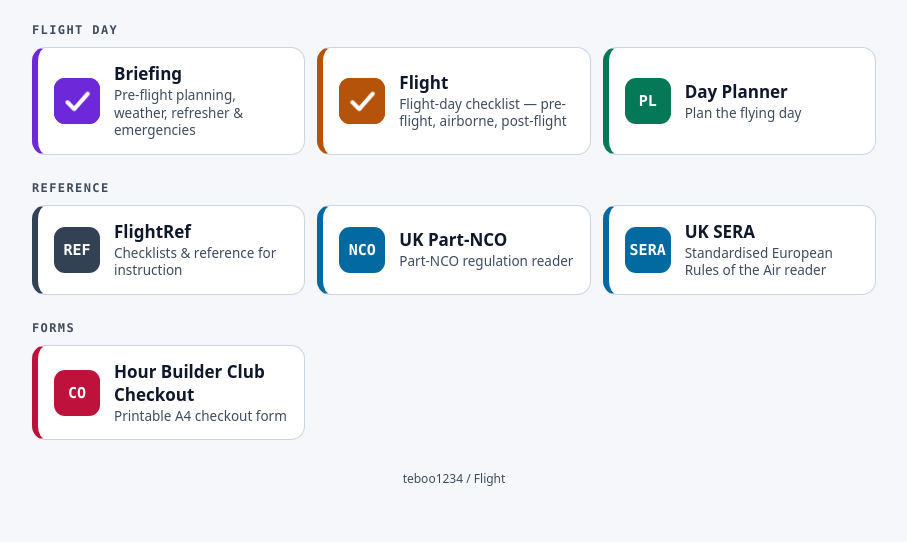
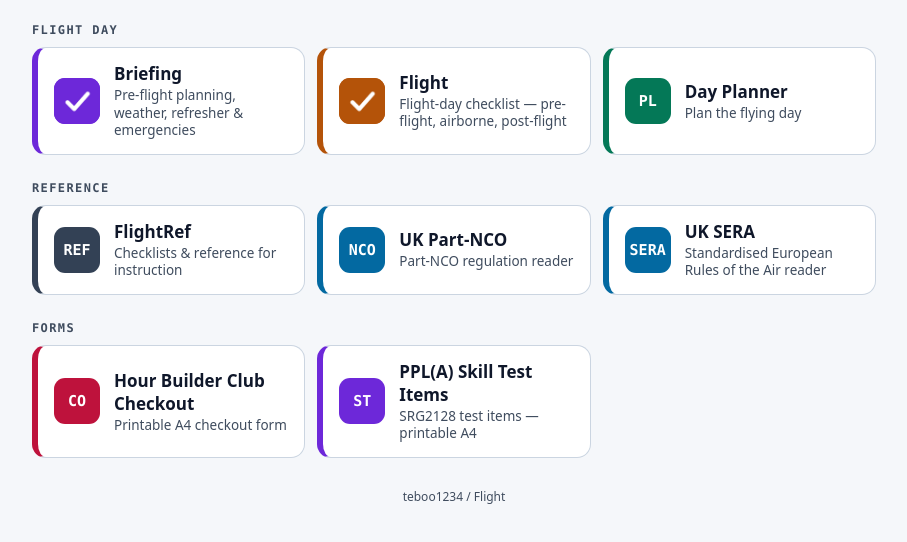
Before and after one commit to teboo1234/Flight, a plain HTML site: page home.html in a window 1280 px wide. Shown: the part 96-638 px from the top of the page, without its empty margins (186-1093 px from the left). Drawn offline with Linux system fonts and the light colour scheme.

Commit message:
Add files via upload

```diff
--- a/home.html
+++ b/home.html
@@ -94,6 +94,10 @@
     <div class="ico">CO</div>
     <div><div class="name">Hour Builder Club Checkout</div><div class="desc">Printable A4 checkout form</div></div>
   </a>
+  <a class="app" href="SRG2128.html" style="--c:var(--violet)">
+    <div class="ico">ST</div>
+    <div><div class="name">PPL(A) Skill Test Items</div><div class="desc">SRG2128 test items — printable A4</div></div>
+  </a>
 </div>
 
 <footer>teboo1234 / Flight</footer>
```
